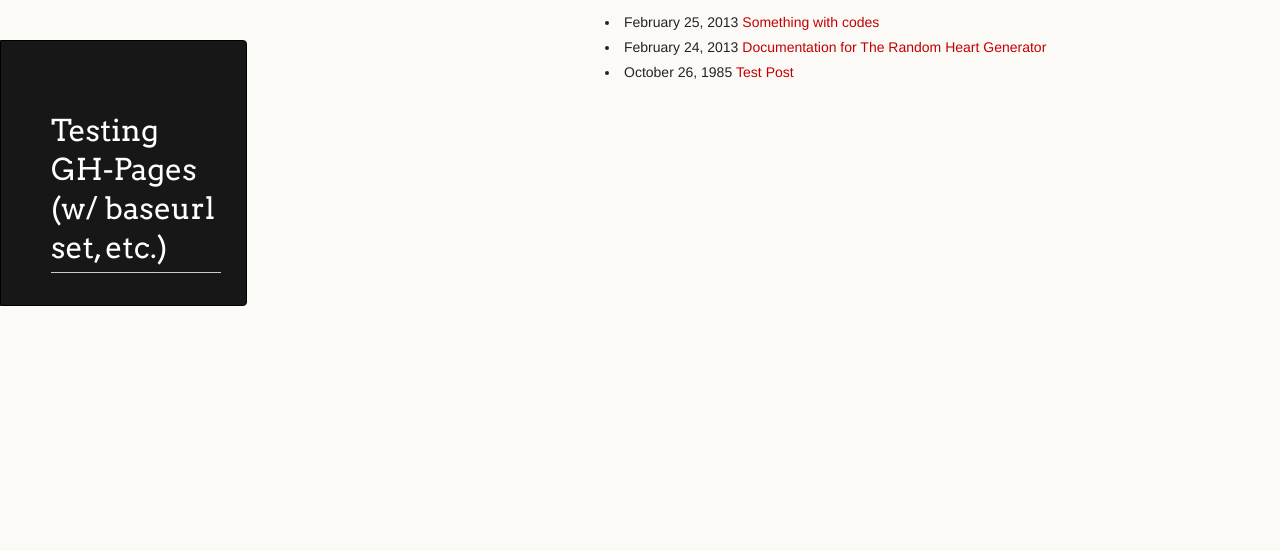
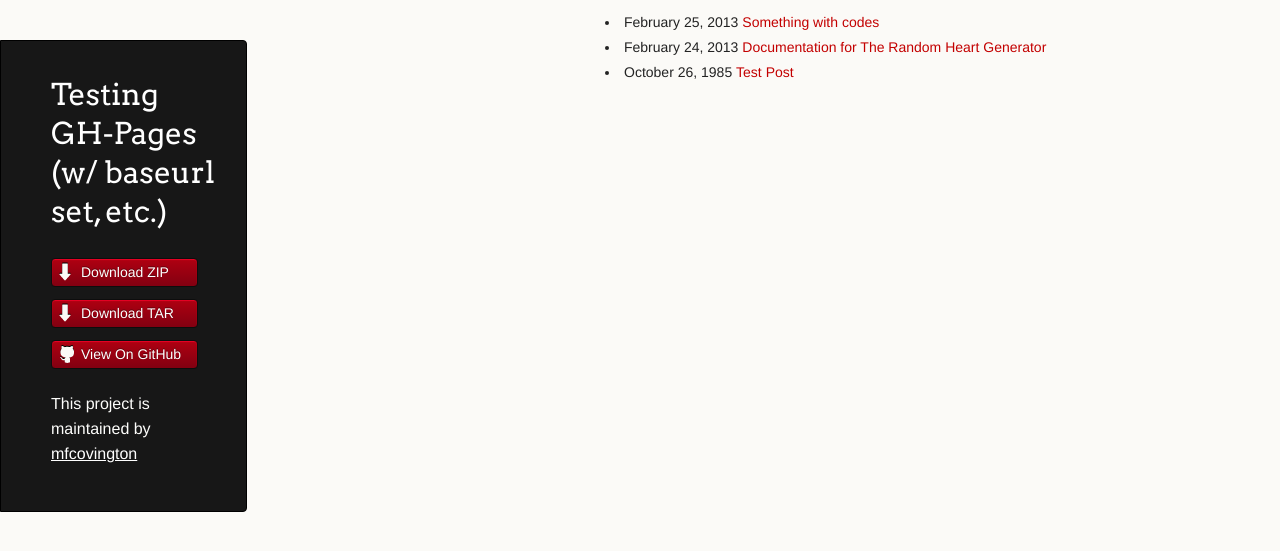
Before and after one commit to mfcovington/gh-pages-test, a Jekyll site: the page built from index.html, in a window 1280 px wide. Shown: the top 551 px of the page. Built offline with Jekyll 4.4.1, drawn with Linux system fonts in a browser that asks for light colours; Markdown is read by kramdown in place of the engine named in the settings.

Commit message:
replaced header code

```diff
--- a/_layouts/layout.html
+++ b/_layouts/layout.html
@@ -9,8 +9,22 @@
     <link rel="stylesheet" type="text/css" href="{{ site.baseurl }}/stylesheets/styles.css">
   </head>
   <body>
+<!--     <header>
+      <h1><a href="{{ site.baseurl }}/">{{ page.title }}</a></h1>
+    </header> -->
     <header>
-      <h1><a href="{{ site.baseurl }}/">{{ page.title }}</a></h1>
+      <h1 class="header"><a href="{{ site.baseurl }}/">{{ page.title }}</a></h1>
+      <p class="header"></p>
+
+      <ul>
+        <li class="download"><a class="buttons" href="https://github.com/mfcovington/gh-pages-test/zipball/master">Download ZIP</a></li>
+        <li class="download"><a class="buttons" href="https://github.com/mfcovington/gh-pages-test/tarball/master">Download TAR</a></li>
+        <li><a class="buttons github" href="https://github.com/mfcovington/gh-pages-test">View On GitHub</a></li>
+      </ul>
+
+      <p class="header">This project is maintained by <a class="header name" href="https://github.com/mfcovington">mfcovington</a></p>
+
+
     </header>
     <section>
       {{ content }}
```
